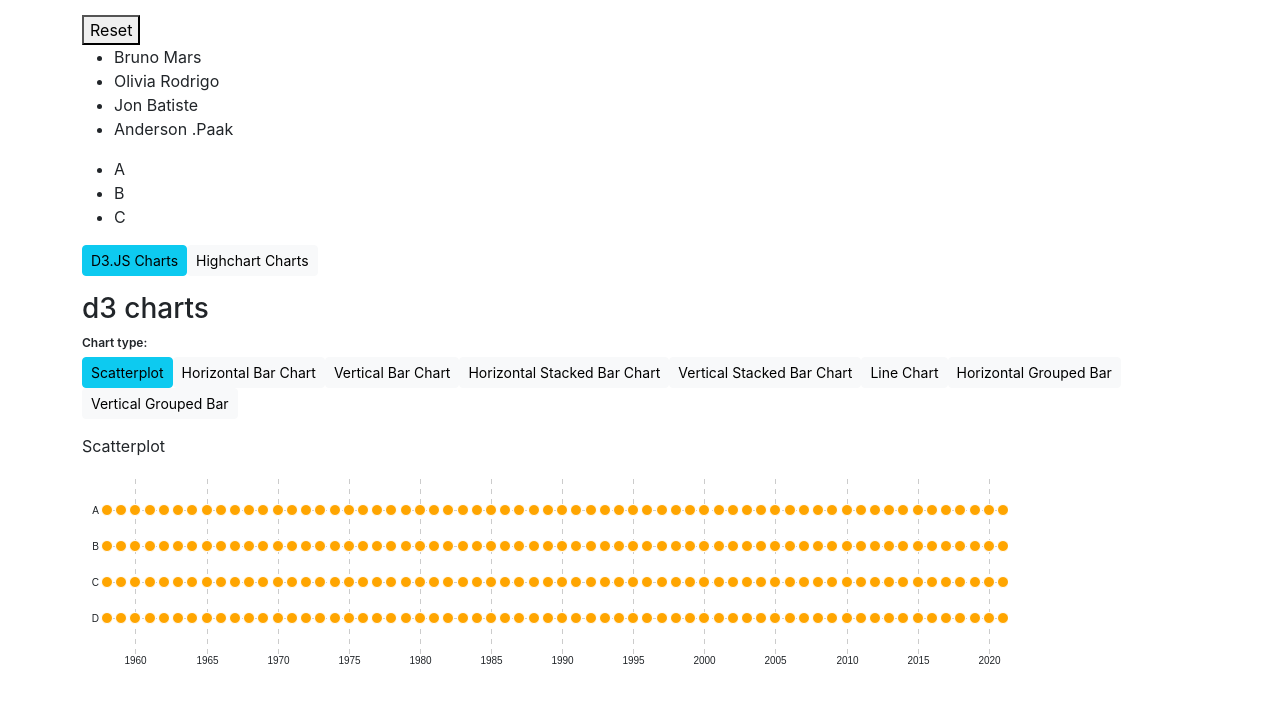
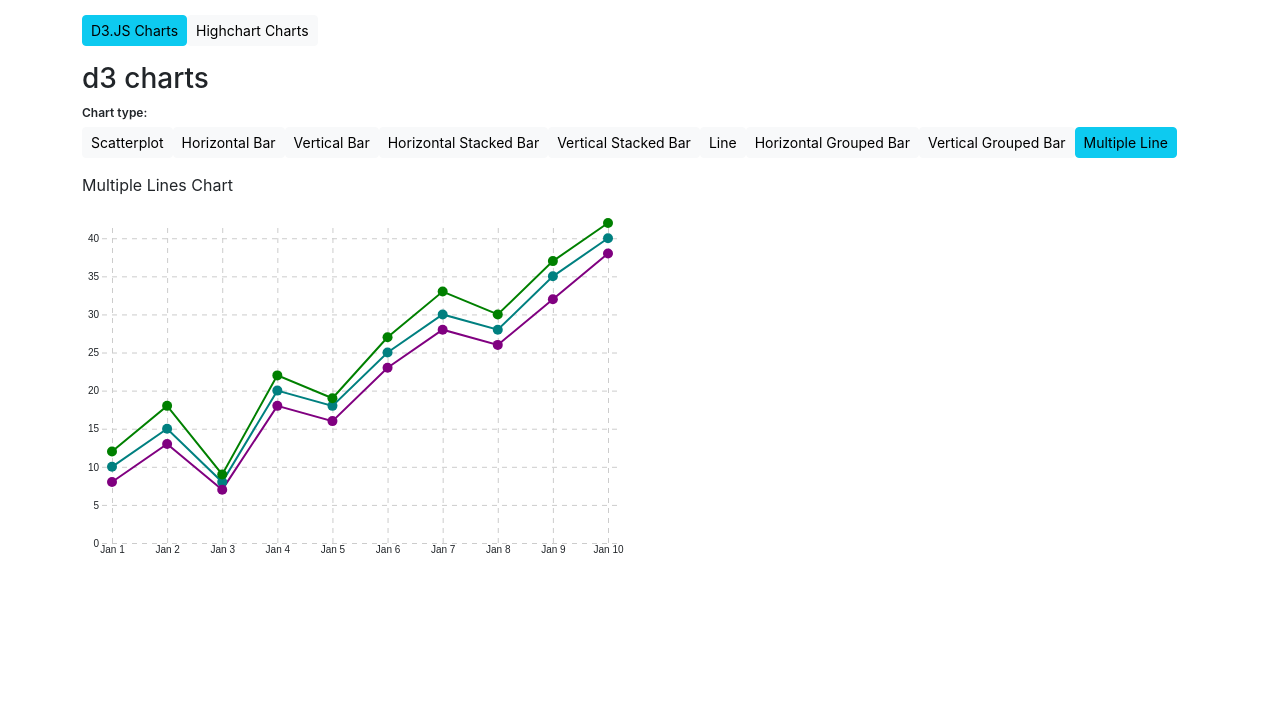
Before and after one commit to reneelightner/react-experiment, a React (Create React App) app: page / in a window 1280 px wide. Shown: the top 702 px of the page. Built offline with nearby package versions, Linux system fonts and the light colour scheme.

Commit message:
add multiple lines chart

```diff
--- a/src/App.js
+++ b/src/App.js
@@ -88,54 +88,8 @@ function App() {
     setcomponentSelectedChart(btnSelectedKey)
   }
 
-  const fullData = [
-    { id: 1, name: "Bruno Mars", award: 'A' },
-    { id: 2, name: "Olivia Rodrigo", award: 'B' },
-    { id: 3, name: "Jon Batiste", award: 'C' },
-    { id: 4, name: "Anderson .Paak", award: 'A' },
-    { id: 5, name: "Anderson .Paak", award: 'B' },
-    { id: 6, name: "Anderson .Paak", award: 'C' }
-  ]
-
-  const [testData, setTestData] = useState(fullData)
-  //no selections on default
-  const [artistSelections, setArtistSelections] = useState([])
-  const [awardSelections, setAwardSelections] = useState([])
-
-  function filterArray(filterArray1, filterArray2) {
-    if (!filterArray1.length && !filterArray2.length) {
-      return testData
-    }
-
-    return testData.filter(item => {
-      const condition1 = filterArray1.length === 0 || filterArray1.includes(item.name);
-      const condition2 = filterArray2.length === 0 || filterArray2.includes(item.award);
-      return condition1 && condition2;
-    });
-  }
-
-  const filteredData = filterArray(artistSelections, awardSelections)
-
-  const uniqueartists = filteredData.reduce((a,c) => {
-    if (!a.includes(c.name)) {
-      a.push(c.name)
-    }
-    return a
-  }, [])
-
-  const uniqueawards = filteredData.reduce((a,c) => {
-    if (!a.includes(c.award)) {
-      a.push(c.award)
-    }
-    return a
-  }, [])
-
-
   return (
     <div className="container">
-      <button onClick={() => {setArtistSelections([]); setAwardSelections([])}}>Reset</button>
-      <Test selections={uniqueartists} setSelections={setArtistSelections}/>
-      <Test selections={uniqueawards} setSelections={setAwardSelections}/>
       <div className="row">
         <div className='col-12'>
           <Buttonset btnData={btnsAllCharts} selection={componentSelectedChart} onSelect={handleBtnSelection} />
--- a/src/Components/D3Charts.js
+++ b/src/Components/D3Charts.js
@@ -7,6 +7,7 @@ import Scatterplot from './Scatterplot';
 import Line from './LineChart';
 import Bar from './Bar';
 import GroupedBar from './GroupedBar';
+import MultipleLine from './MultipleLine';
 import colorPalette from './colors';
 import Legend from './Legend';
 
@@ -18,6 +19,7 @@ import barJSON from '../data/dataBarChart.json'
 import stackedbarJSON from '../data/dataStackedBarChart.json'
 import lineJSON from '../data/dataLineChart.json'
 import groupedbarJSON from '../data/dataGroupedBar.json'
+import multiplelinesJSON from '../data/dataMultipleLines.json'
 
 // HELPER FUNCTIONS
 // find unique for arr of objects (returns arr of unique items)
@@ -76,9 +78,16 @@ const formattedScatterplotData = scatterplotJSON.map(d => {
 // for line chart
 const parseDate = d3.timeParse("%Y-%m-%d")
 const formattedLineChartData = lineJSON.map(d => {
-const newObj = {...d} // shallow copy to avoid modifying the original object
-newObj.date = parseDate(d.date) // Convert string to actual Date object
-return newObj
+    const newObj = {...d} // shallow copy to avoid modifying the original object
+    newObj.date = parseDate(d.date) // Convert string to actual Date object
+    return newObj
+})
+
+//for multiple line chart
+const formattedMultipleLineChartData = multiplelinesJSON.map(d => {
+    const newObj = {...d} // shallow copy to avoid modifying the original object
+    newObj.date = parseDate(d.date) // Convert string to actual Date object
+    return newObj
 })
 
 // STACKED BAR
@@ -87,16 +96,17 @@ const formattedStackedBarData = transformDataForBarChart(stackedbarJSON, "catego
 const D3Charts = () => {
 
   // BUTTON GROUP FOR D3 CHARTS
-  const [componentSelectedD3, setcomponentSelectedD3] = useState("option1")
+  const [componentSelectedD3, setcomponentSelectedD3] = useState("option9")
   const btnsD3Charts = [
     {label: "Scatterplot", key: "option1"},
-    {label: "Horizontal Bar Chart", key: "option2"},
-    {label: "Vertical Bar Chart", key: "option3"},
-    {label: "Horizontal Stacked Bar Chart", key: "option4"},
-    {label: "Vertical Stacked Bar Chart", key: "option5"},
-    {label: "Line Chart", key: "option6"},
+    {label: "Horizontal Bar", key: "option2"},
+    {label: "Vertical Bar", key: "option3"},
+    {label: "Horizontal Stacked Bar", key: "option4"},
+    {label: "Vertical Stacked Bar", key: "option5"},
+    {label: "Line", key: "option6"},
     {label: "Horizontal Grouped Bar", key: "option7"},
-    {label: "Vertical Grouped Bar", key: "option8"}
+    {label: "Vertical Grouped Bar", key: "option8"},
+    {label: "Multiple Line", key: "option9"}
   ]
   const handleBtnSelectionD3Charts = (btnSelectedKey) => {
     setcomponentSelectedD3(btnSelectedKey)
@@ -270,6 +280,23 @@ const D3Charts = () => {
             />
         </div>
         }
+        {
+        componentSelectedD3 === "option9" &&
+        <div className='col-6'>
+            <p>Multiple Lines Chart</p>
+            <MultipleLine
+            data={formattedMultipleLineChartData}
+            id={'multipleline'}
+            height={350}
+            margin={{ top: 10, right: 10, bottom: 20, left: 20 }}
+            xdomain={d3.extent(formattedMultipleLineChartData, d => d.date)}
+            ydomain={[0, d3.max(formattedMultipleLineChartData, d => Math.max(d.value1, d.value2, d.value3))]}
+            ykeys={["value1","value2","value3"]}
+            xkey={"date"}
+            colors={[colorPalette["Teal"],colorPalette["Green"],colorPalette["Purple"]]}
+            />
+        </div>
+        }
         </div>
     </>
   )
--- a/src/Components/LineChart.js
+++ b/src/Components/LineChart.js
@@ -26,7 +26,7 @@ export default function Line(props) {
 
             // x and y axes
             const xAxis = d3.axisBottom(x)
-                .tickFormat(d3.timeFormat("%d"))
+                .tickFormat(d3.timeFormat("%b %e"))
                 .tickSize(-height)
 
             const yAxis = d3.axisLeft(y)
@@ -53,15 +53,19 @@ export default function Line(props) {
                 .x(d => x(d[props.xkey]))
                 .y(d => y(d[props.ykey]))
 
-            // tooltip
-            svg
-                .select(".plot")
-                .append("text")
-                .attr("class", `tooltip-${props.id}`)
-                .style("pointer-events", "none")
-                .style("font-size", "10px")
-                .style("font-weight", "bold")
-                .style("opacity", 0)
+            // remove existing paths and text tooltips before drawing new ones
+            svg.select(".plot").selectAll(`path.path-${props.id}`).remove()
+            svg.select(".plot").selectAll(`text.tooltip-${props.id}`).remove()
+
+            // line
+            svg.select(".plot")
+                .append("path")
+                .attr("class", `path-${props.id}`)
+                .datum(props.data)
+                .attr("fill", "none")
+                .attr("stroke", props.color)
+                .attr("stroke-width", 2)
+                .attr("d", line)
 
             // circles
             svg.select(".plot")
@@ -85,7 +89,7 @@ export default function Line(props) {
                     // show and fill in tooltip
                     d3.select(`text.tooltip-${props.id}`)
                         .text(() => {
-                            const formatDay = d3.timeFormat("%d");
+                            const formatDay = d3.timeFormat("%b %e");
                             return formatDay(props.data[index][props.xkey])+": "+props.data[index][props.ykey];
                         })
                         .attr("dy", () => {return +cynum-7})
@@ -97,15 +101,15 @@ export default function Line(props) {
                     d3.select(`text.tooltip-${props.id}`).style("opacity", 0);
                 })
 
-            // line
-            svg.select(".plot")
-                .append("path")
-                .datum(props.data)
+            // tooltip
+            svg
+                .select(".plot")
+                .append("text")
+                .attr("class", `tooltip-${props.id}`)
                 .style("pointer-events", "none")
-                .attr("fill", "none")
-                .attr("stroke", props.color)
-                .attr("stroke-width", 2)
-                .attr("d", line)
+                .style("font-size", "10px")
+                .style("font-weight", "bold")
+                .style("opacity", 0)
 
         },
         [] //can pass a props here, like props.artist
--- /dev/null
+++ b/src/Components/MultipleLine.js
@@ -0,0 +1,138 @@
+import React from 'react';
+import * as d3 from 'd3';
+import { useD3 } from './useD3.js';
+
+
+export default function MultipleLine(props) {
+
+    const ref = useD3(
+        (svg) => {
+
+            const margin = props.margin
+            const height = props.height - margin.top - margin.bottom
+            const width = (d3.select(`svg#${props.id}`).node().getBoundingClientRect().width) - margin.right - margin.left
+
+            d3.select(`svg#${props.id} g.plot`)
+                .attr("transform", `translate(${margin.left},${margin.top})`)
+
+            // x and y axes
+            const x = d3.scaleTime()
+                .domain(props.xdomain)
+                .range([0 + 10, width - 10]) // Add padding (10px on both sides)
+
+            const y = d3.scaleLinear()
+                .range([height, 0])
+                .domain(props.ydomain)
+
+            // x and y axes
+            const xAxis = d3.axisBottom(x)
+                .tickFormat(d3.timeFormat("%b %e"))
+                .tickSize(-height)
+
+            const yAxis = d3.axisLeft(y)
+                .tickSize(-width)
+
+            svg.select(".x-axis")
+                .attr("transform", `translate(${margin.left},${height + margin.top})`)
+                .call(xAxis)
+
+            svg.select(".y-axis")
+                .attr("transform", `translate(${margin.left},${margin.top})`)
+                .call(yAxis)
+
+            // hide vertical line for y axis
+            d3.selectAll("g.y-axis path").style("display", "none")
+            // horizontal y axis ticks have dash
+            svg.selectAll("g.y-axis g.tick line").style("stroke-dasharray", "5 5").style("stroke", "#ccc")
+            // hide horizontal line for x axis
+            d3.selectAll("g.x-axis path").style("display", "none")
+            // vertical x axis ticks have dash
+            svg.selectAll("g.x-axis g.tick line").style("stroke-dasharray", "5 5").style("stroke", "#ccc")
+
+            // using D3's data join pattern (.selectAll().data().join())
+
+            // lines
+            svg.select(".plot")
+                .selectAll("path.line")
+                .data(props.ykeys) //one line for each props.ykeys
+                .join("path")
+                .attr("class", (d) => `line line-${d}`)
+                .attr("fill", "none")
+                .attr("stroke", (d, i) => props.colors[i])
+                .attr("stroke-width", 2)
+                .attr("d", (ykey) => {
+                    const line = d3.line()
+                        .x(d => x(d[props.xkey]))
+                        .y(d => y(d[ykey]));
+                    return line(props.data);
+                })
+
+            // make each circle
+            props.ykeys.forEach((ykey, i) => {
+
+                // circles
+                svg.select(".plot")
+                    .selectAll(`circle.circle-${ykey}`)
+                    .data(props.data)
+                    .join("circle")
+                    .attr("class", `circle-${ykey}`)
+                    .attr("cx", d => x(d[props.xkey]))
+                    .attr("cy", d => y(d[ykey]))
+                    .attr("i", (d,i) => i )
+                    .attr("r", 5)
+                    .attr("fill", props.colors[i])
+                    .on("mouseover",function(d) {
+                        // will text hover left or right
+                        let index = d3.select(this).attr("i");
+                        let cynum = d3.select(this).attr("cy");
+                        let cxnum = d3.select(this).attr("cx");
+                        let side;
+                        if (index > props.data.length/2) {side = 'left';} else {side = 'right';}
+                        // show and fill in tooltip
+                        d3.select(`text.tooltip-${props.id}`)
+                            .text(() => {
+                                const formatDay = d3.timeFormat("%b %e");
+                                return formatDay(props.data[index][props.xkey])+": "+props.data[index][ykey];
+                            })
+                            .attr("dy", () => {return +cynum-7})
+                            .attr("dx", () => {if (side == "left") {return (+cxnum + 5)} else {return (+cxnum - 5)} })
+                            .attr("text-anchor", () => { if (side == "left") {return "start"} else {return "end"} })
+                            .style("opacity", 1);
+                    })
+                    .on("mouseout",function(d,i) {
+                        d3.select(`text.tooltip-${props.id}`).style("opacity", 0);
+                    })
+
+            })
+
+            // tooltip
+            svg.select(".plot")
+                .selectAll(`text.tooltip-${props.id}`)
+                .data([null]) // just a single data item
+                .join("text")
+                .attr("class", `tooltip-${props.id}`)
+                .style("pointer-events", "none")
+                .style("font-size", "10px")
+                .style("font-weight", "bold")
+                .style("opacity", 0)
+        },
+        [] //can pass a props here, like props.artist
+    );
+
+    return (
+        <div>
+            <svg
+                id={props.id}
+                ref={ref}
+                style={{
+                    height: props.height,
+                    width: "100%"
+                }}
+            >
+                <g className='x-axis' />
+                <g className='y-axis' />
+                <g className='plot' />
+            </svg>
+        </div>
+    )
+}
--- a/src/Components/Scatterplot.js
+++ b/src/Components/Scatterplot.js
@@ -54,6 +54,9 @@ export default function Scatterplot(props) {
             d3.selectAll("g.x-axis path").style("display", "none")
             // vertical x axis ticks have dash
             svg.selectAll("g.x-axis g.tick line").style("stroke-dasharray", "5 5").style("stroke", "#ccc")
+
+            // remove existing text tooltips before drawing new ones
+            svg.select(".plot").selectAll(`text.tooltip-${props.id}`).remove()
 
             // tooltip
             svg
--- /dev/null
+++ b/src/data/dataMultipleLines.json
@@ -0,0 +1,12 @@
+[
+  { "date": "2024-01-01", "value1": 10, "value2": 12, "value3": 8 },
+  { "date": "2024-01-02", "value1": 15, "value2": 18, "value3": 13 },
+  { "date": "2024-01-03", "value1": 8,  "value2": 9,  "value3": 7 },
+  { "date": "2024-01-04", "value1": 20, "value2": 22, "value3": 18 },
+  { "date": "2024-01-05", "value1": 18, "value2": 19, "value3": 16 },
+  { "date": "2024-01-06", "value1": 25, "value2": 27, "value3": 23 },
+  { "date": "2024-01-07", "value1": 30, "value2": 33, "value3": 28 },
+  { "date": "2024-01-08", "value1": 28, "value2": 30, "value3": 26 },
+  { "date": "2024-01-09", "value1": 35, "value2": 37, "value3": 32 },
+  { "date": "2024-01-10", "value1": 40, "value2": 42, "value3": 38 }
+]
```
